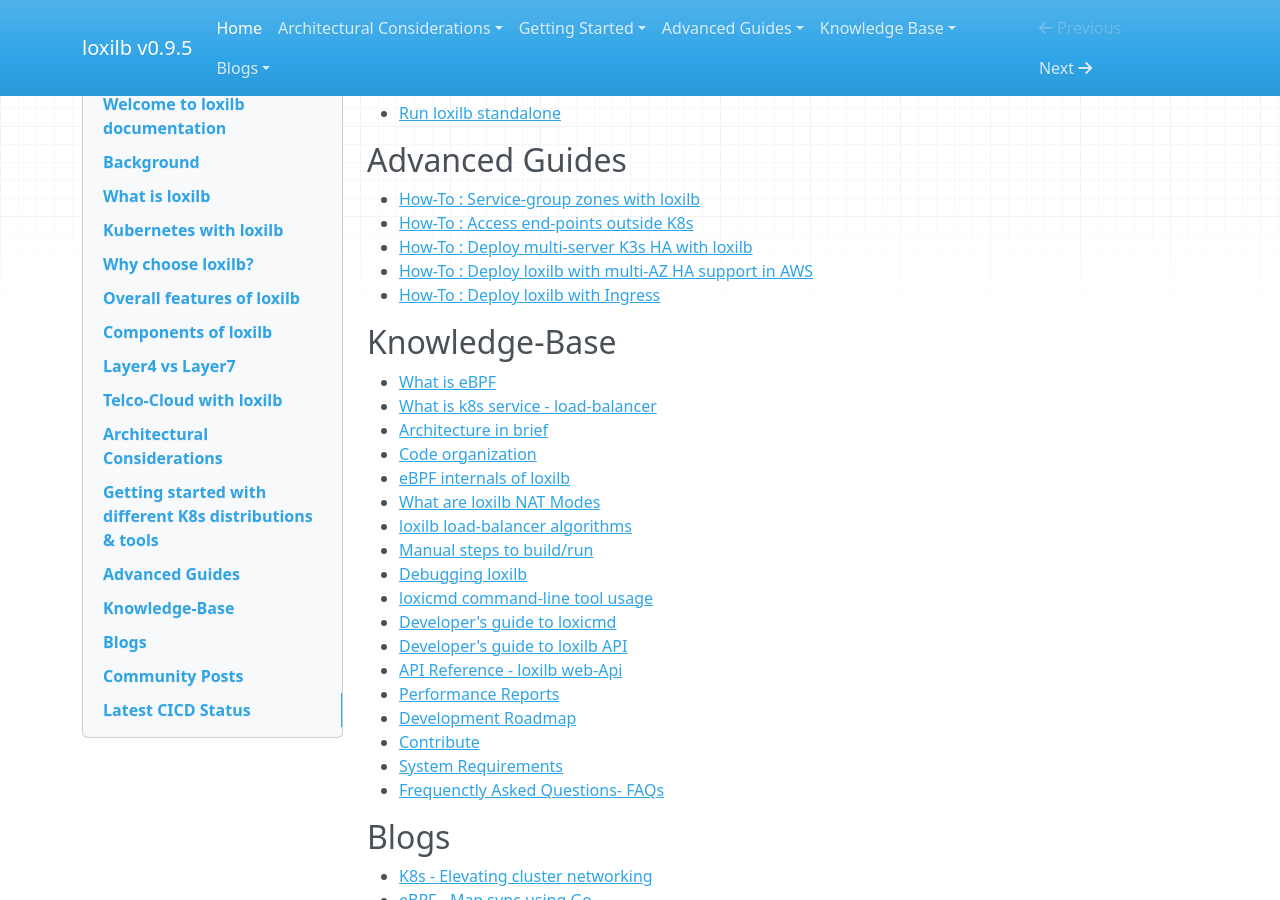
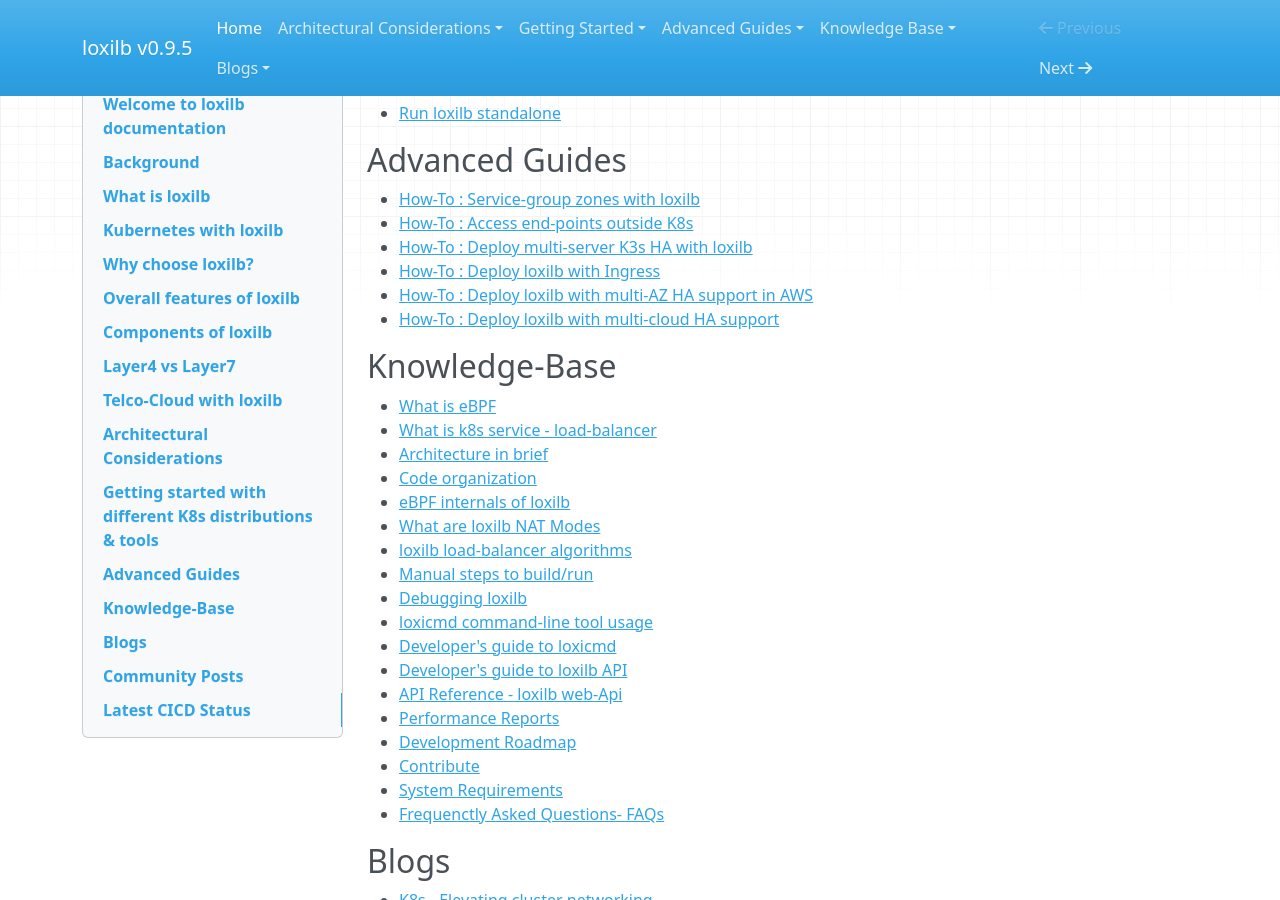
Before and after one commit to loxilb-io/loxilbdocs, an MkDocs documentation site: the page built from docs/index.md, in a window 1280 px wide and 900 px high, scrolled down 3795 px. Built offline with MkDocs 1.6.1, drawn with Linux system fonts in a browser that asks for light colours; nearby versions of some CDN libraries.

Commit message:
Update index.md

```diff
--- a/docs/index.md
+++ b/docs/index.md
@@ -107,8 +107,9 @@
 - [How-To : Service-group zones with loxilb](service-zones.md)
 - [How-To : Access end-points outside K8s](ext-ep.md)
 - [How-To : Deploy multi-server K3s HA with loxilb](k3s-multi-master.md)
+- [How-To : Deploy loxilb with Ingress](loxilb-nginx-ingress.md)
 - [How-To : Deploy loxilb with multi-AZ HA support in AWS](aws-multi-az.md)
-- [How-To : Deploy loxilb with Ingress](loxilb-nginx-ingress.md)
+- [How-To : Deploy loxilb with multi-cloud HA support](multi-cloud-ha.md)
 
 ## Knowledge-Base
 - [What is eBPF](ebpf.md)
```
